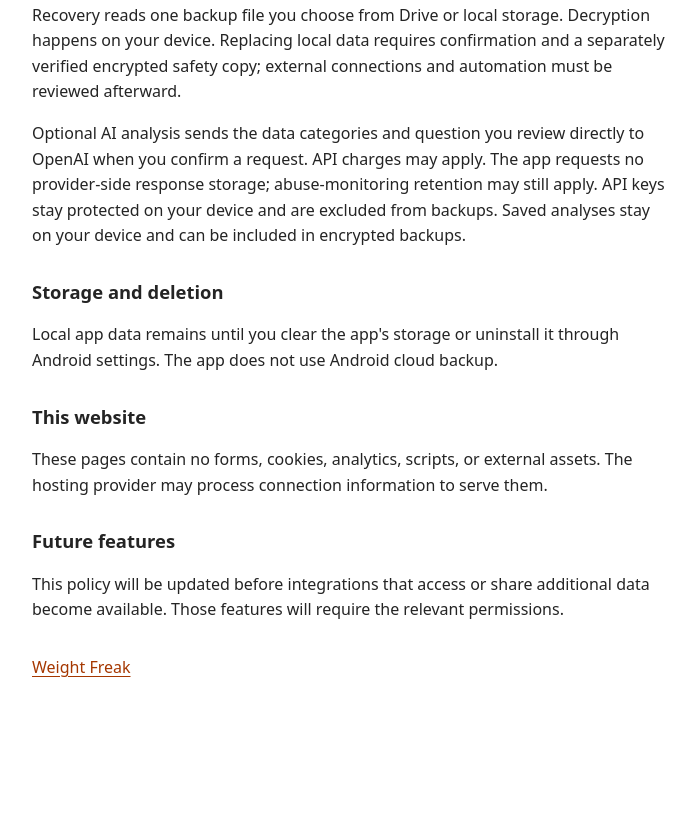
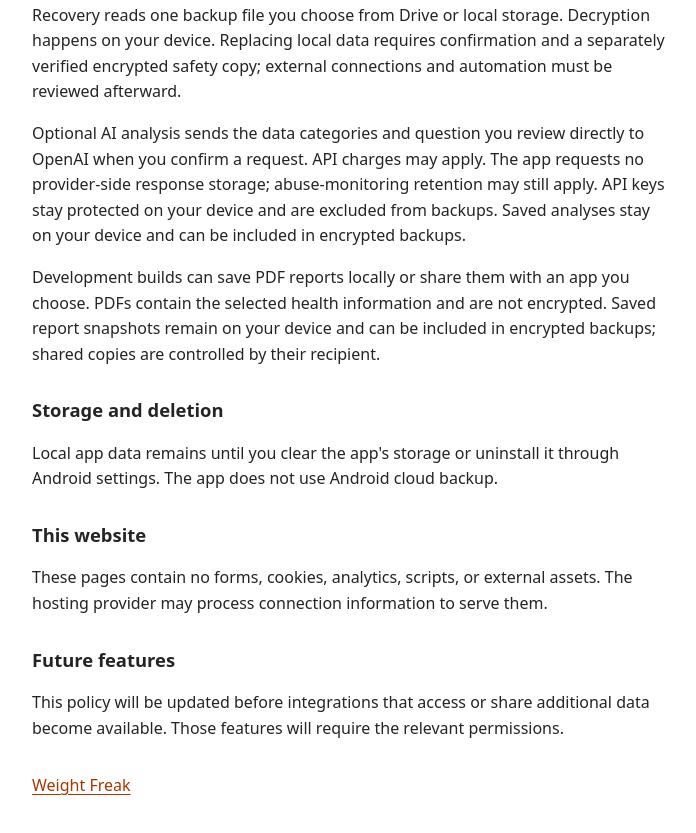
Before and after one commit to LachimB/weight-freak-info, a plain HTML site: page privacy.html in a window 1280 px wide. Shown: the part 1023-1856 px from the top of the page, without its empty margins (288-984 px from the left). Before the commit the page ends 1783 px from the top, so only its background shows below. Drawn offline with Linux system fonts and the light colour scheme.

Commit message:
Describe local PDF export and sharing

```diff
--- a/privacy.html
+++ b/privacy.html
@@ -21,6 +21,7 @@
     <p>Optional encrypted backups can include imported health history and app settings. When you request a backup or enable daily backups, the app uploads encrypted files to your chosen Drive destination. The recovery key stays on your device unless you save it elsewhere yourself; credentials are excluded from backups. Daily backups are off by default. After a new backup is verified, configured retention may move older app-owned automatic backups to Drive Trash; manual and safety copies are retained.</p>
     <p>Recovery reads one backup file you choose from Drive or local storage. Decryption happens on your device. Replacing local data requires confirmation and a separately verified encrypted safety copy; external connections and automation must be reviewed afterward.</p>
     <p>Optional AI analysis sends the data categories and question you review directly to OpenAI when you confirm a request. API charges may apply. The app requests no provider-side response storage; abuse-monitoring retention may still apply. API keys stay protected on your device and are excluded from backups. Saved analyses stay on your device and can be included in encrypted backups.</p>
+    <p>Development builds can save PDF reports locally or share them with an app you choose. PDFs contain the selected health information and are not encrypted. Saved report snapshots remain on your device and can be included in encrypted backups; shared copies are controlled by their recipient.</p>
     <h2>Storage and deletion</h2>
     <p>Local app data remains until you clear the app's storage or uninstall it through Android settings. The app does not use Android cloud backup.</p>
     <h2>This website</h2>
```
